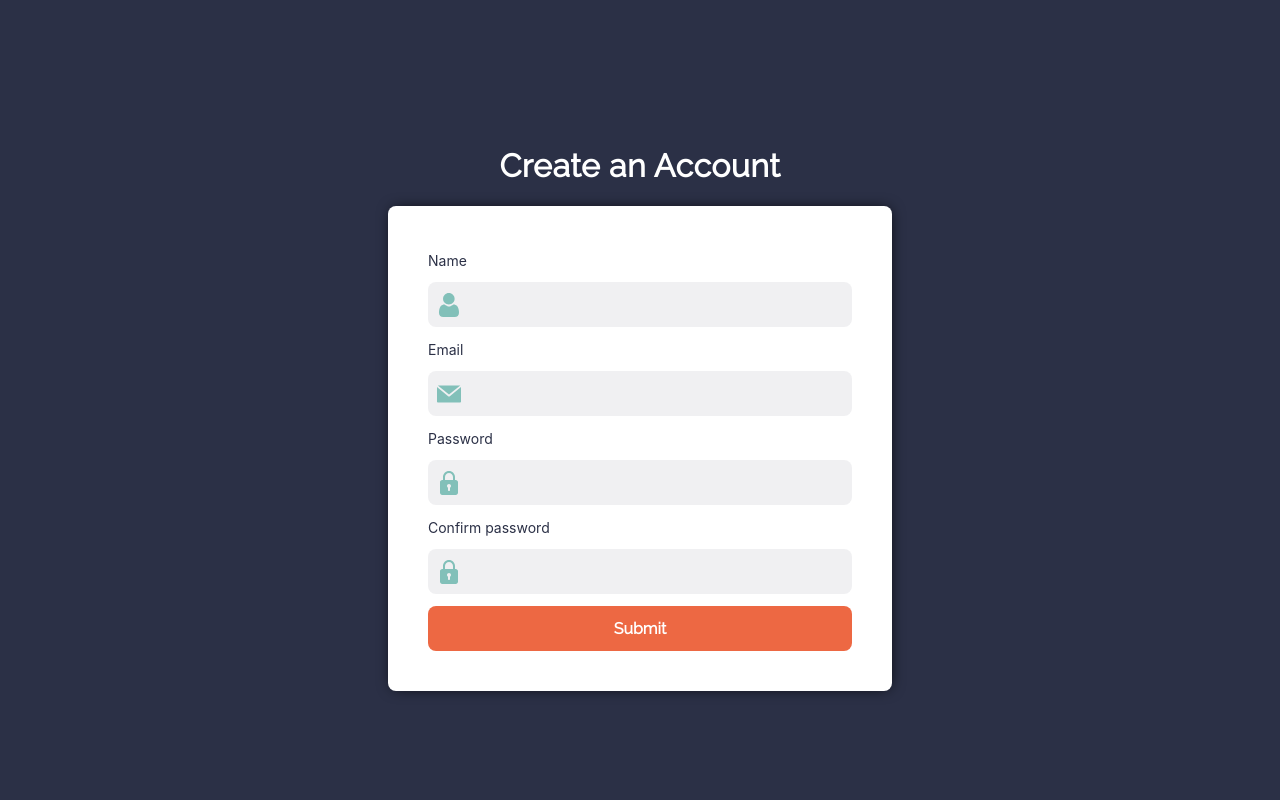
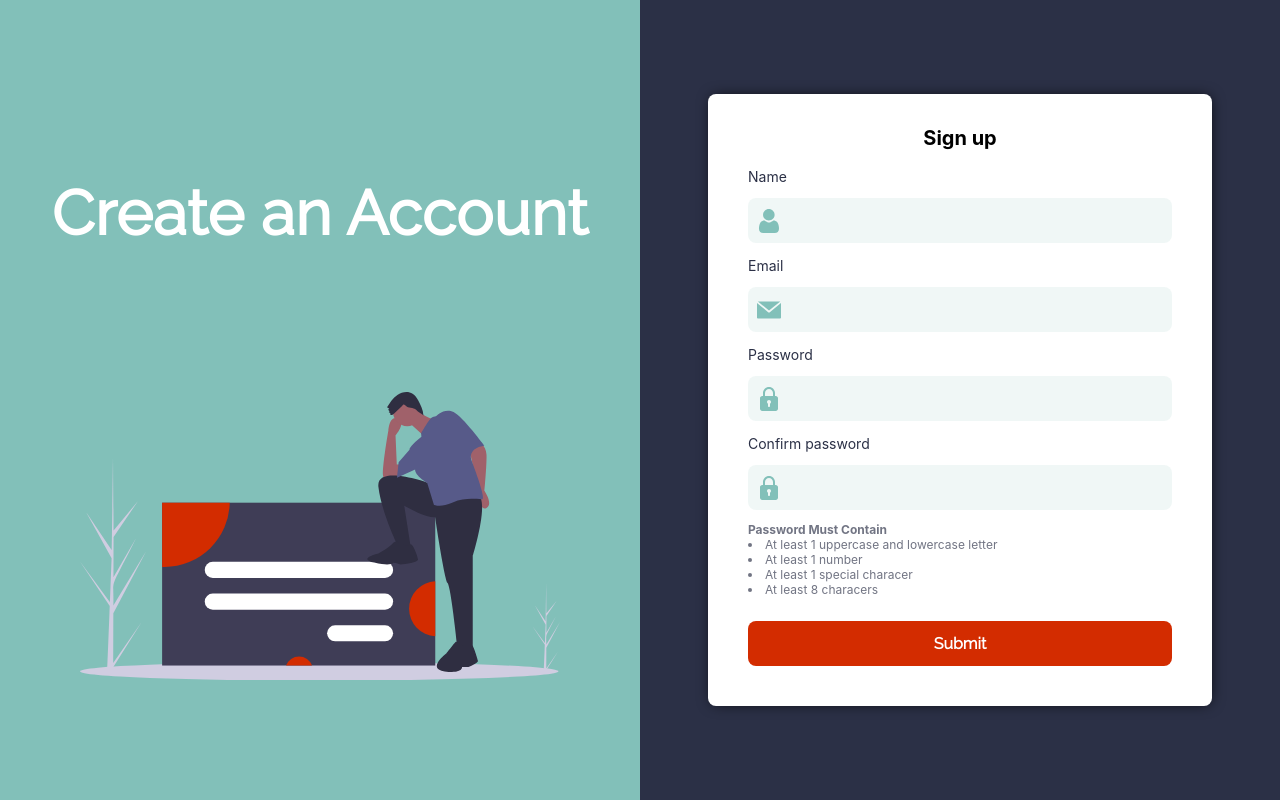
Before and after one commit to izabellewilding/signup-form, a React (Create React App) app: page / in a window 1280 px wide. Built offline with nearby package versions, Linux system fonts and the light colour scheme; the HTML template or start-up script is replaced by a standard one.

Commit message:
Layout & accessiblity additions

```diff
--- a/src/App.js
+++ b/src/App.js
@@ -6,7 +6,6 @@ import "./styles/index.css";
 function App() {
   return (
     <div className="App">
-      <header className="App-header"></header>
       <RegistrationForm />
     </div>
   );
--- a/src/components/containers.js
+++ b/src/components/containers.js
@@ -10,27 +10,32 @@ export const CenteredContainer = styled.div`
 export const Container = styled(CenteredContainer)`
   width: 100%;
   min-height: 100vh;
-  background-color: var(--theme-grey);
+  background-color: ${(props) =>
+    props.light ? "var(--theme-blue)" : "var(--theme-grey)"};
   margin: auto;
+  display: flex;
+  flex-direction: column;
+  justify-content: space-evenly;
+
+  @media (min-width: 800px) {
+    flex-direction: ${(props) => (props.row ? "row" : "column")};
+    width: ${(props) => (props.small ? "50%" : "100%")};
+  }
 `;
 
 export const FormContainer = styled(CenteredContainer)`
   display: flex;
-  flex-direction: column;
-  max-width: 84%;
   padding: 20px 24px 20px 24px;
   text-align: left;
-  width: 100%;
-  height: auto;
+  width: 85%;
+  height: 100%;
   background-color: white;
   box-shadow: 1px 0px 15px -4px #000000;
   border-radius: var(--theme-border-rounded);
   display: ${(props) => (props.hidden ? "none" : "block")};
-  transform: ${(props) =>
-    props.animateIn ? "translateY(0px)" : "translateY(1000px)"};
-  transition: transform 1s;
 
-  @media (min-width: 600px) {
+  @media (min-width: 800px) {
+    width: 80%;
     max-width: 424px;
     padding: 32px 40px 40px;
   }
--- a/src/components/input.js
+++ b/src/components/input.js
@@ -3,7 +3,7 @@ import styled from "styled-components";
 export const Input = styled.input`
   width: 100%;
   color: var(--theme-grey);
-  background-color: var(--theme-grey-light);
+  background-color: var(--theme-blue-light);
   border: 0;
   margin-top: var(--theme-gutter-top);
   padding: 15px 10px 15px 42px;
--- /dev/null
+++ b/src/components/list.js
@@ -0,0 +1,9 @@
+import styled from "styled-components";
+
+export const List = styled.ul`
+  list-style: disc;
+  list-style-position: inside;
+  padding-inline-start: 0;
+  font-size: 12px;
+  color: var(--theme-grey-light);
+`;
--- a/src/components/registration-form.js
+++ b/src/components/registration-form.js
@@ -1,14 +1,16 @@
 import React, { useState, useEffect } from "react";
 import { Container, FormContainer, Form } from "./containers";
-import { Heading1 } from "./typography";
+import { Heading1, Heading2 } from "./typography";
 import { Input } from "./input";
 import { Label } from "./label";
 import { Field } from "./field";
 import { Button } from "./button";
+import { List } from "./list";
 import { Icon } from "./icon";
 import { ReactComponent as User } from "../assets/user.svg";
 import { ReactComponent as Email } from "../assets/email.svg";
 import { ReactComponent as Password } from "../assets/padlock.svg";
+import { ReactComponent as LoginSVG } from "../assets/undraw_sign_in_e6hj.svg";
 
 //Todo:
 //28/07: Send form data to database and create list of users
@@ -61,9 +63,16 @@ const RegistrationForm = () => {
   }, []);
 
   return (
-    <Container>
-      <Heading1>{success ? `Welcome, ${name}` : "Create an Account"}</Heading1>
+    <Container row>
+      <Container light small>
+        <Heading1>
+          {success ? `Welcome, ${name}` : "Create an Account"}
+        </Heading1>
+        <LoginSVG />
+      </Container>
+      <Container small>
         <FormContainer hidden={success} animateIn={animate}>
+          <Heading2>Sign up</Heading2>
           <Form method="POST" onSubmit={handleSubmit}>
             <Field>
               <Icon>
@@ -111,6 +120,7 @@ const RegistrationForm = () => {
                 <Password />
               </Icon>
               <Label htmlFor="password">Password</Label>
+
               <Input
                 name="password"
                 type="password"
@@ -131,6 +141,7 @@ const RegistrationForm = () => {
                 required
               />
             </Field>
+
             <Field>
               <Icon>
                 <Password />
@@ -157,12 +168,20 @@ const RegistrationForm = () => {
                 }}
               />
             </Field>
+            <List>
+              <strong>Password Must Contain</strong>
+              <li>At least 1 uppercase and lowercase letter</li>
+              <li>At least 1 number</li>
+              <li>At least 1 special characer</li>
+              <li>At least 8 characers</li>
+            </List>
             <Button type="submit" disabled={submitting}>
               Submit
             </Button>
           </Form>
         </FormContainer>
       </Container>
+    </Container>
   );
 };
 
--- a/src/components/typography.js
+++ b/src/components/typography.js
@@ -2,10 +2,17 @@ import styled from "styled-components";
 
 export const Heading1 = styled.h1`
   font-family: "Raleway", Sans-serif;
-  font-size: 32px;
+  font-size: 62px;
   letter-spacing: 0.5px;
   color: white;
   margin-bottom: 6px;
   text-align: center;
   padding: 1rem;
 `;
+
+export const Heading2 = styled.h2`
+  font-weight: bold;
+  text-align: center;
+  font-size: 20px;
+  margin-block-start: 0;
+`;
--- a/src/styles/theme.css
+++ b/src/styles/theme.css
@@ -1,10 +1,10 @@
 :root {
   --theme-grey: #2b3046;
-  --theme-grey-light: #2b304612;
-  --theme-orange: #ea4b1e;
-  --theme-orange-light: #ea4a1ed4;
+  --theme-grey-light: #2b3046ab;
+  --theme-orange: #b02500;
+  --theme-orange-light: #d32c00;
   --theme-blue: #82c0b9;
-  --theme-blue-light: #82c0b99c;
+  --theme-blue-light: #97c6c126;
   --theme-gutter-top: 12px;
   --theme-error: #b00020;
   --theme-border-rounded: 8px;
```
Also changed, not shown: src/assets/undraw_sign_in_e6hj.svg (added). Lines whose indentation alone changed are shown as unchanged.
